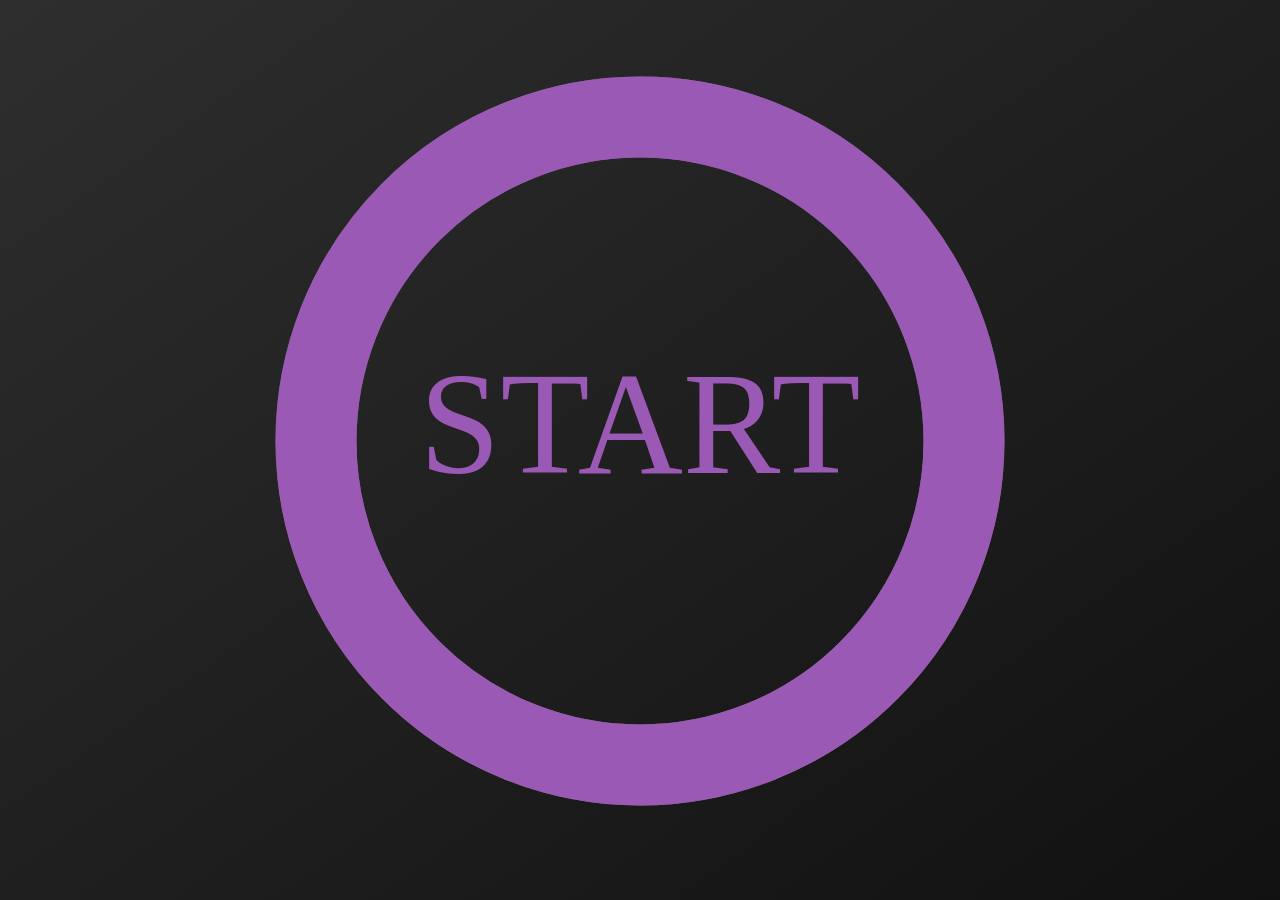
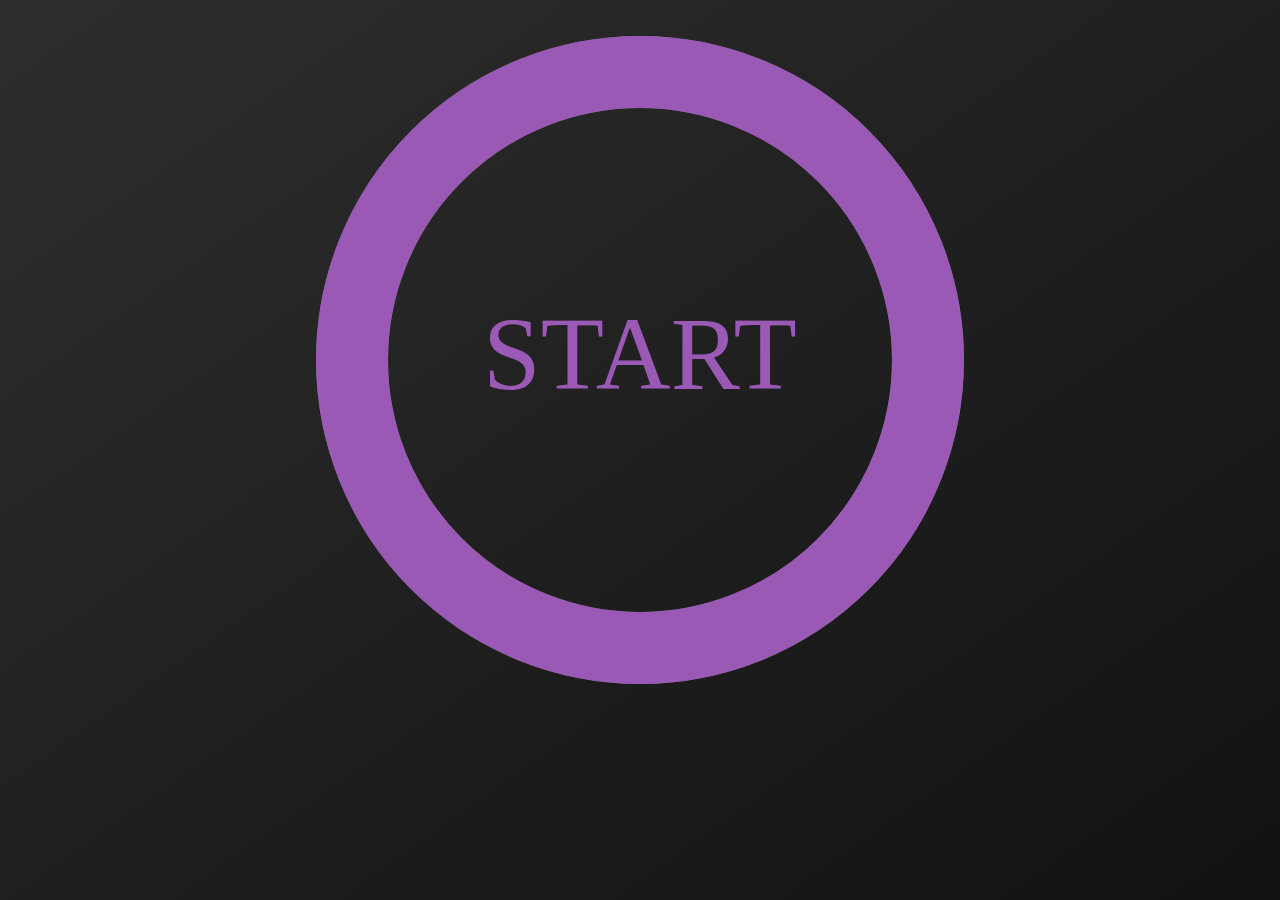
Before and after one commit to galulex/speed, a Jekyll site: the page built from index.html, in a window 1280 px wide. Built offline with Jekyll 4.4.1, drawn with Linux system fonts in a browser that asks for light colours.

Commit message:
UI fixes

```diff
--- a/_includes/styles.html
+++ b/_includes/styles.html
@@ -7,7 +7,7 @@
     height: 100%;
     position: relative;
     margin: 0;
-    padding: 2%;
+    padding: 0;
     text-align: center;
     box-sizing: border-box;
     background: #2e2e2e;
@@ -25,10 +25,10 @@
 
   #svg {
     cursor: pointer;
-    position: absolute;
-    display: inline-block;
-    top: 0;
-    left: 0;
+    display: block;
+    max-height: 80vmin;
+    max-width: 80vmin;
+    margin: 0 auto;
   }
 
   #svg circle {
@@ -40,9 +40,11 @@
   }
 
   #svg text {
-    font-size: 2vmin;
+    font-size: 1.6vmin;
     fill: #9b59b6;
     user-select: none;
+    -webkit-user-select: none;
+    -moz-user-select: none;
   }
 
   #svg #bar { stroke: #9b59b6; }
--- a/index.html
+++ b/index.html
@@ -2,10 +2,8 @@
 layout: default
 ---
 
-<div class='svg'>
-  <svg id="svg" onclick='start()' viewBox="0 0 100 100" preserveAspectRatio="xMinYMin meet">
-    <circle r="40" cx="50" cy="50" fill="transparent"></circle>
-    <circle id="bar" r="40" cx="50" cy="50" fill="transparent"></circle>
-    <text id='speedtext' x="50" y="54" text-anchor='middle' fill="#111">START</text>
-  </svg>
-</div>
+<svg id="svg" onclick='start()' viewBox="0 0 100 100" preserveAspectRatio="xMinYMin meet">
+  <circle r="40" cx="50" cy="50" fill="transparent"></circle>
+  <circle id="bar" r="40" cx="50" cy="50" fill="transparent"></circle>
+  <text id='speedtext' x="50" y="54" text-anchor='middle' fill="#111">START</text>
+</svg>
```
